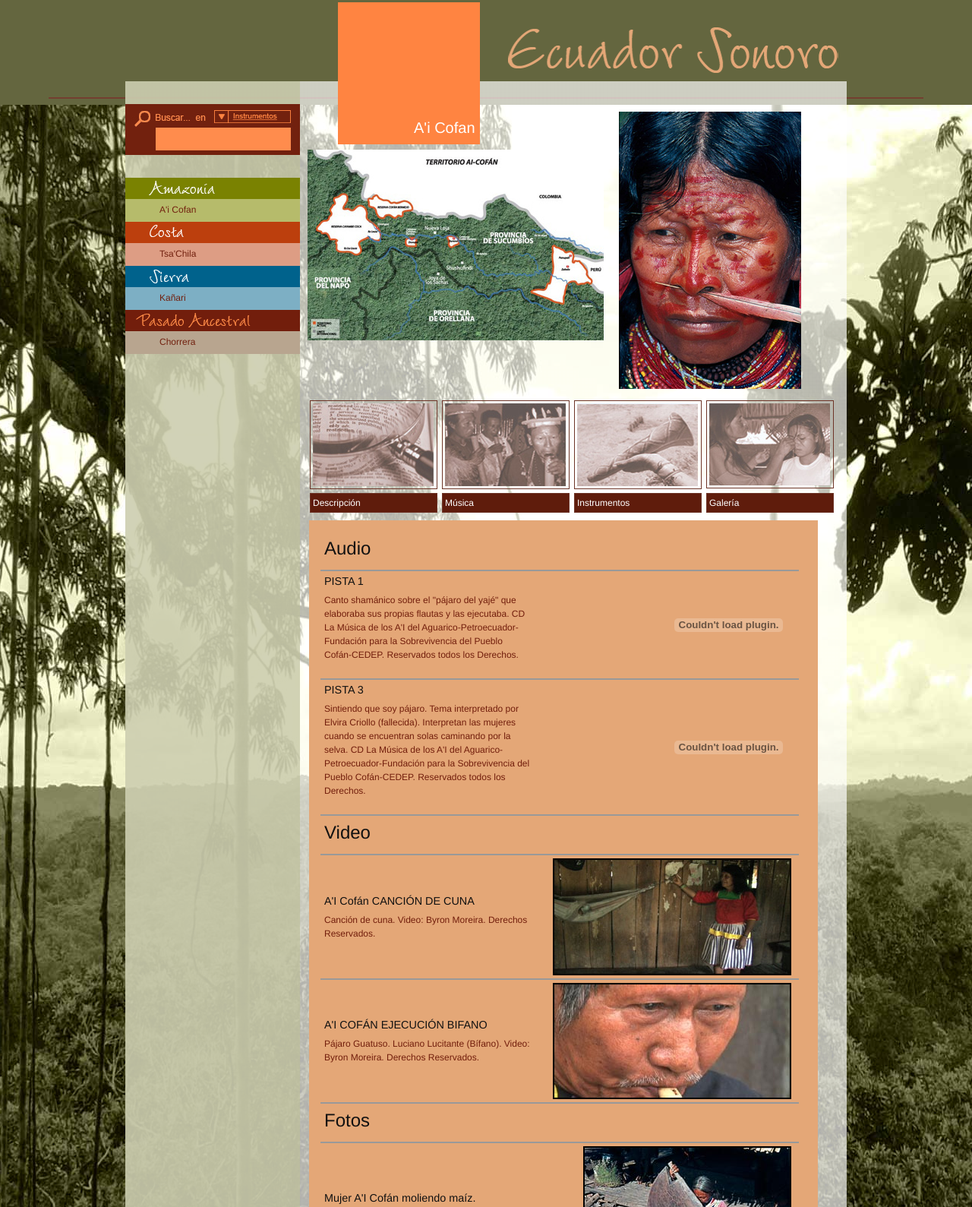
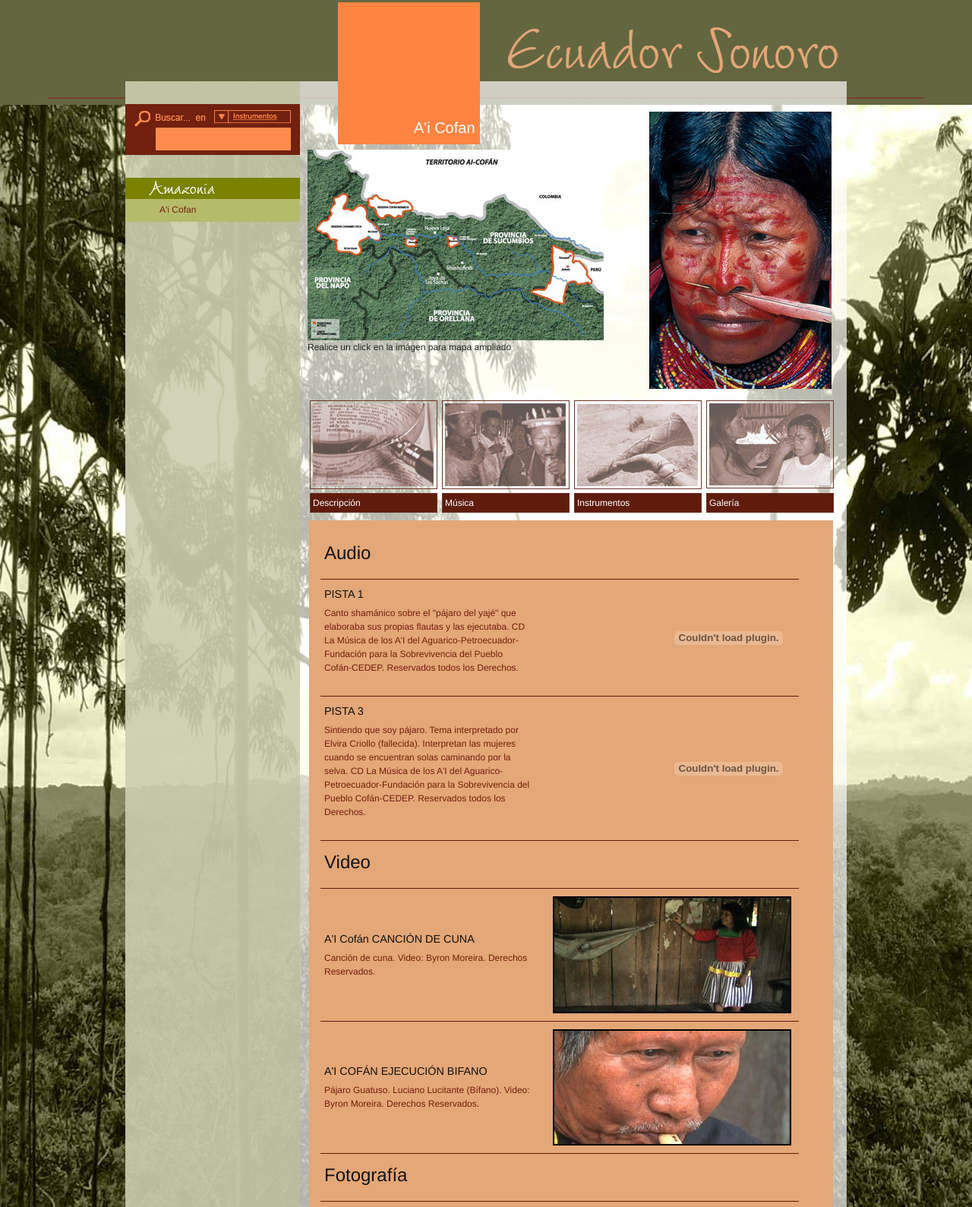
Before and after one commit to andreszonarix/Atlas-Sonoro--A-i-Cofan--HTML-Static, a plain HTML site: page amazonia/amazonia_galeria.html in a window 1280 px wide. Shown: the part 22-1611 px from the top of the page at 76% size. Drawn offline with Linux system fonts and the light colour scheme; files whose address does not match are found by name.

```diff
--- a/amazonia/amazonia_galeria.html
+++ b/amazonia/amazonia_galeria.html
@@ -16,6 +16,8 @@
 			//Examples of how to assign the ColorBox event to elements
 			<!--$(".maps_display").colorbox();-->
 			$("a[rel='colorbox']").colorbox({transition:"fade"});
+			$("a[rel='colorbox_flv01']").colorbox({transition:"fade"});
+			$("a[rel='colorbox_flv02']").colorbox({transition:"fade"});
 
 		});
 	</script>
@@ -35,7 +37,7 @@
           <ul class="Navigation amazonia">&nbsp;
             <li class="amazonia_sub">A'i Cofan</li>
           </ul>
-          <ul class="Navigation costa">&nbsp;
+          <!--<ul class="Navigation costa">&nbsp;
             <li class="costa_sub">Tsa'Chila</li>
           </ul>
           <ul class="Navigation sierra">&nbsp;
@@ -44,9 +46,10 @@
           <ul class="Navigation pasado">&nbsp;
             <li class="pasado_sub">Chorrera</li>
           </ul>
+-->
         </div>
     </div>
-    <div id="Map" class="span-10"><a href="../images/amazonia/mapa-alcofan_1050px-72dpi.jpg" rel="colorbox"><img src="../images/amazonia/mapa-alcofan_390px-72dpi.jpg" /></a></div>
+    <div id="Map" class="span-10"><a href="../images/amazonia/mapa-alcofan_1050px-72dpi.jpg" rel="colorbox"><img src="../images/amazonia/mapa-alcofan_390px-72dpi.jpg" /></a><span>Realice un click en la imágen para mapa ampliado</span></div>
     <div id="Pic" class="span-8 last"><img src="../images/amazonia/pic_aicofan001.jpg" /></div>
     <div id="Subnavigation" class="span-18 last">
     	<div class="span-18">
@@ -63,7 +66,7 @@
         </div>
 
         <div style="margin:10px 17px 0 2px; padding:15px 15px 0 15px; background-color:#e4a777; float:left; color:#721e0c">
-        <div class="span-16" style="text-align:justify">
+        <div class="span-16" style="text-align:justify; padding-right:20px;">
         <table width="600" border="1" cellspacing="10" cellpadding="10">
   <tr>
     <td><h2>Audio</h2></td>
@@ -97,14 +100,14 @@
   </tr>
   <tr>
     <td class="span-7"><h4>A'I Cofán CANCIÓN DE CUNA</h4>Canción de cuna. Video: Byron Moreira. Derechos Reservados.</td>
-    <td class="span-7 "><a href="video_cancion_cuna_aicofan.flv"><img align="right" style="margin:0px 0 0 10px; border:#000000 solid 2px" src="../images/amazonia/still_video_cancion_cuna.jpg" /></a></td>
+    <td class="span-7 "><a href="video_cancion_cuna_aicofan.html" rel="colorbox_flv01" title="Canción de cuna. Video: Byron Moreira. Derechos Reservados."><img align="right" style="margin:0px 0 0 10px; border:#000000 solid 2px" src="../images/amazonia/still_video_cancion_cuna.jpg" /></a></td>
   </tr>
   <tr>
     <td class="span-7"><h4>A'I COFÁN EJECUCIÓN BIFANO</h4>Pájaro Guatuso. Luciano Lucitante (Bífano). Video:  Byron Moreira. Derechos Reservados.</td>
-    <td><img align="right" style="margin:0px 0 0 10px; border:#000000 solid 2px" src="../images/amazonia/still_video_cancion_bifano.jpg" /></td>
+    <td><a href="video_cancion_bifano_aicofan.html" rel="colorbox_flv02" title="Pájaro Guatuso. Luciano Lucitante (Bífano). Video:  Byron Moreira. Derechos Reservados."><img align="right" style="margin:0px 0 0 10px; border:#000000 solid 2px" src="../images/amazonia/still_video_cancion_bifano.jpg" /></a></td>
   </tr>
   <tr>
-    <td class="span-7"><h2>Fotos</h2></td>
+    <td class="span-7"><h2>Fotografía</h2></td>
     <td>&nbsp;</td>
   </tr>
   <tr>
--- a/css/amazonia.css
+++ b/css/amazonia.css
@@ -17,7 +17,7 @@
 /*#Content { background-color: #E4A777;; height: auto; }*/
 #Inner { height: auto;}
 #Pic { height: 400px; margin:20px 0 0 0}
-#Pic img { margin:20px}
+#Pic img { margin:20px 0 0 60px}
 #Map { height: 300px; margin:90px 0 0 0}
 #Footer { height: 106px; }
 
--- a/css/style.css
+++ b/css/style.css
@@ -119,12 +119,6 @@
 :focus {outline:0;}
 
 
-
-
-
-
-
-
 /* typography.css */
 html {font-size:100.01%;}
 body {font-size:75%;color:#222;background:#fff;font-family:"Helvetica Neue", Arial, Helvetica, sans-serif;}
@@ -162,8 +156,8 @@
 table {margin-bottom:1.4em;width:100%;}
 th {font-weight:bold;}
 thead th {background:#c3d9ff;}
-th, td, caption {padding:4px 10px 4px 5px;}
-tbody td { border-bottom:#999999 solid 2px;}
+th, td, caption {padding:10px 10px 10px 5px;}
+tbody td { border-bottom:#5F1C0C solid 1px;}
 tfoot {font-style:italic;}
 caption {background:#eee;}
 .small {font-size:.8em;margin-bottom:1.875em;line-height:1.875em;}
```
Also changed, not shown: amazonia/amazonia.html (+2 -2 lines), amazonia/amazonia_instrumentos.html (+3 -3 lines), amazonia/amazonia_musica.html (+3 -2 lines), amazonia/video_cancion_bifano_aicofan.html (added, +8 -0 lines), amazonia/video_cancion_cuna_aicofan.html (added, +8 -0 lines), mapDisplay.html (+0 -1 lines), 3 other files.
